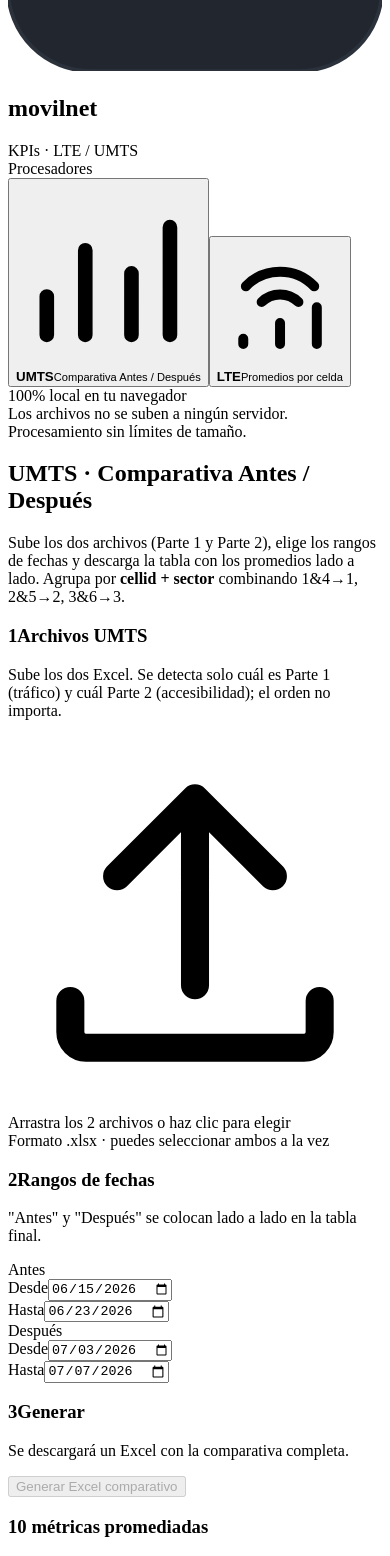
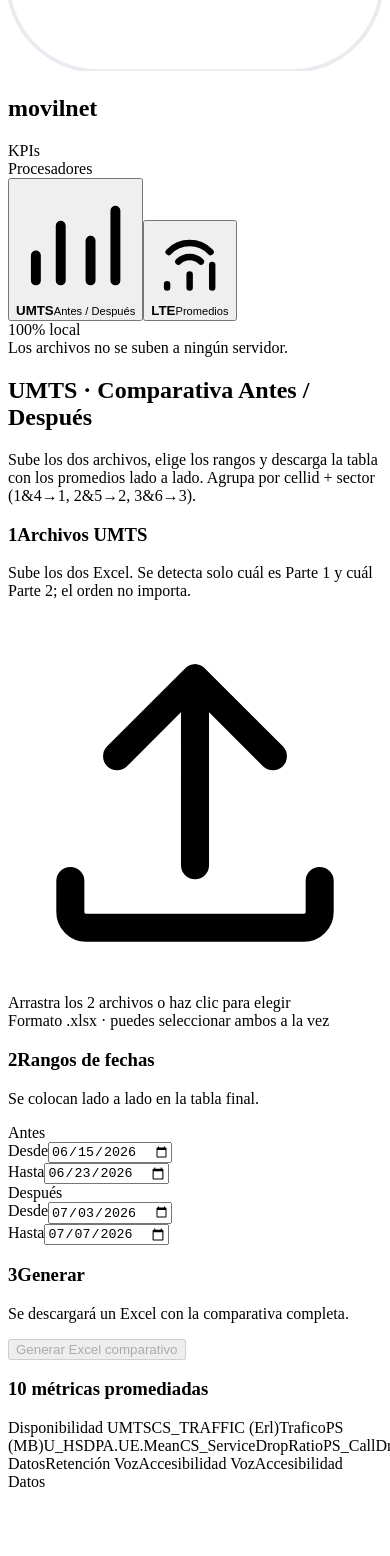
Before and after one commit to rblanco92/movilnet-kpi-tool, a Next.js app: page / in a window 390 px wide. Shown: the part 311-1867 px from the top of the page. After the commit the page ends 1810 px from the top, so only its background shows below. Built offline with nearby package versions, Linux system fonts and the light colour scheme.

Commit message:
Rediseno compacto estilo app - tarjeta centrada

```diff
--- a/app/globals.css
+++ b/app/globals.css
@@ -1,29 +1,23 @@
 :root {
   --mv-red: #e8434e;
   --mv-red-dark: #cf3742;
-  --mv-red-glow: rgba(232, 67, 78, 0.35);
-  --mv-coral: #f0616e;
 
-  --mv-ink: #1c2024;
+  --mv-ink: #16191d;
   --mv-ink-soft: #5b6168;
-  --mv-muted: #8b9298;
+  --mv-muted: #9aa0a8;
 
-  --mv-bg: #eef1f5;
+  --mv-bg: #eef0f3;
   --mv-card: #ffffff;
-  --mv-line: #e4e8ec;
-  --mv-line-2: #f1f4f7;
+  --mv-line: #e8ebef;
+  --mv-line-2: #f4f6f8;
 
-  /* Sidebar oscuro */
-  --sb-bg: #191d24;
-  --sb-bg-2: #21262f;
-  --sb-line: #2c323c;
-  --sb-text: #aeb6c2;
-  --sb-text-dim: #6b7482;
-  --sb-active: #e8434e;
+  /* Sidebar claro */
+  --sb-bg: #f7f8fa;
+  --sb-line: #e8ebef;
+  --sb-text: #4a5057;
+  --sb-text-dim: #9aa0a8;
 
-  --mv-antes: #eaf2fb;
   --mv-antes-dot: #4a90d9;
-  --mv-despues: #fdeee7;
   --mv-despues-dot: #ef8b52;
 
   --ok: #3f9a5a;
@@ -34,10 +28,10 @@
   --font-display: "Poppins", "Segoe UI", Arial, sans-serif;
   --font-body: "Roboto", "Segoe UI", Arial, sans-serif;
 
-  --radius: 16px;
-  --shadow-sm: 0 1px 2px rgba(20, 30, 40, 0.05);
-  --shadow-md: 0 6px 20px rgba(20, 30, 40, 0.08);
-  --shadow-lg: 0 18px 50px rgba(20, 30, 40, 0.12);
+  --radius: 18px;
+  --radius-sm: 12px;
+  --shadow-sm: 0 1px 3px rgba(20, 30, 40, 0.05);
+  --shadow-md: 0 6px 22px rgba(20, 30, 40, 0.06);
 }
 
 * {
@@ -51,6 +45,7 @@
   background: var(--mv-bg);
   color: var(--mv-ink);
   font-family: var(--font-body);
+  font-size: 14px;
   -webkit-font-smoothing: antialiased;
 }
 
@@ -58,49 +53,52 @@
   color: var(--mv-red);
 }
 
-/* ========= SHELL ========= */
+/* ========= SHELL (centrado, angosto) ========= */
 .shell {
+  max-width: 960px;
+  margin: 30px auto;
+  background: var(--mv-card);
+  border: 1px solid var(--mv-line);
+  border-radius: 24px;
+  box-shadow: var(--shadow-md);
+  overflow: hidden;
   display: grid;
-  grid-template-columns: 250px 1fr;
-  min-height: 100vh;
+  grid-template-columns: 215px 1fr;
+  min-height: 540px;
 }
 
 /* ========= SIDEBAR ========= */
 .sidebar {
   background: var(--sb-bg);
   border-right: 1px solid var(--sb-line);
-  padding: 24px 16px;
+  padding: 20px 14px;
   display: flex;
   flex-direction: column;
-  position: sticky;
-  top: 0;
-  height: 100vh;
 }
 
 .sb-brand {
   display: flex;
   align-items: center;
-  gap: 12px;
-  padding: 4px 8px 22px;
+  gap: 11px;
+  padding: 4px 6px 16px;
   border-bottom: 1px solid var(--sb-line);
-  margin-bottom: 18px;
+  margin-bottom: 16px;
 }
 
 .sb-brand .mark {
-  width: 40px;
-  height: 40px;
+  width: 36px;
+  height: 36px;
   flex: 0 0 auto;
-  filter: drop-shadow(0 4px 10px var(--mv-red-glow));
 }
 
 .sb-brand h1 {
   font-family: var(--font-display);
   font-weight: 700;
-  font-size: 19px;
-  letter-spacing: -0.4px;
+  font-size: 17px;
+  letter-spacing: -0.3px;
   margin: 0;
   line-height: 1.1;
-  color: #fff;
+  color: var(--mv-ink);
 }
 
 .sb-brand h1 span {
@@ -111,21 +109,21 @@
   display: block;
   font-family: var(--font-body);
   font-weight: 400;
-  font-size: 11px;
-  letter-spacing: 0.5px;
+  font-size: 10px;
+  letter-spacing: 0.4px;
   color: var(--sb-text-dim);
-  margin-top: 2px;
+  margin-top: 1px;
   text-transform: uppercase;
 }
 
 .sb-label {
-  font-size: 10.5px;
+  font-size: 10px;
   font-weight: 700;
-  letter-spacing: 1.2px;
+  letter-spacing: 1px;
   text-transform: uppercase;
   color: var(--sb-text-dim);
-  padding: 0 10px;
-  margin: 6px 0 10px;
+  padding: 0 8px;
+  margin: 4px 0 9px;
 }
 
 .sb-nav {
@@ -136,65 +134,84 @@
 
 .sb-item {
   display: flex;
-  align-items: flex-start;
-  gap: 12px;
+  align-items: center;
+  gap: 11px;
   width: 100%;
   text-align: left;
-  padding: 12px 12px;
-  border-radius: 11px;
+  padding: 10px 11px;
+  border-radius: 13px;
   border: 1px solid transparent;
   background: transparent;
   color: var(--sb-text);
   font-family: var(--font-body);
   cursor: pointer;
-  transition: all 0.16s ease;
+  transition: all 0.14s ease;
 }
 
 .sb-item:hover {
-  background: var(--sb-bg-2);
-  color: #fff;
+  background: #eef0f3;
 }
 
 .sb-item.active {
-  background: linear-gradient(135deg, var(--mv-red), var(--mv-red-dark));
-  border-color: var(--mv-red);
-  color: #fff;
-  box-shadow: 0 8px 22px var(--mv-red-glow);
+  background: #fff;
+  border-color: var(--mv-line);
+  color: var(--mv-ink);
+  box-shadow: var(--shadow-sm);
 }
 
-.sb-item .ic {
+/* icono en cuadro de color (estilo app de referencia) */
+.sb-item .ic-box {
   flex: 0 0 auto;
-  width: 22px;
-  height: 22px;
-  margin-top: 1px;
+  width: 34px;
+  height: 34px;
+  border-radius: 11px;
+  display: grid;
+  place-items: center;
+  background: #eceef1;
+  color: var(--sb-text-dim);
+  transition: all 0.14s ease;
+}
+
+.sb-item .ic-box svg {
+  width: 18px;
+  height: 18px;
+}
+
+.sb-item.active .ic-box {
+  background: var(--mv-red);
+  color: #fff;
 }
 
 .sb-item .txt {
   display: flex;
   flex-direction: column;
-  gap: 2px;
+  gap: 1px;
   min-width: 0;
 }
 
 .sb-item .txt b {
   font-weight: 700;
-  font-size: 14px;
+  font-size: 13.5px;
   line-height: 1.1;
 }
 
 .sb-item .txt small {
-  font-size: 11px;
+  font-size: 10.5px;
   font-weight: 400;
-  opacity: 0.75;
-  line-height: 1.25;
+  color: var(--sb-text-dim);
+  line-height: 1.2;
+}
+
+.sb-item.active .txt small {
+  color: var(--mv-ink-soft);
 }
 
 .sb-foot {
   margin-top: auto;
-  padding: 14px 10px 4px;
+  padding: 12px 8px 2px;
   border-top: 1px solid var(--sb-line);
   color: var(--sb-text-dim);
-  font-size: 11px;
+  font-size: 10.5px;
   line-height: 1.5;
 }
 
@@ -202,34 +219,32 @@
   display: inline-flex;
   align-items: center;
   gap: 6px;
-  color: #7fc99a;
+  color: var(--ok);
   font-weight: 600;
-  margin-bottom: 4px;
+  margin-bottom: 3px;
 }
 
 .sb-foot .priv .dotp {
-  width: 7px;
-  height: 7px;
+  width: 6px;
+  height: 6px;
   border-radius: 50%;
   background: #4ec07d;
-  box-shadow: 0 0 8px #4ec07d;
 }
 
 /* ========= MAIN ========= */
 .main {
-  padding: 30px 34px 60px;
-  max-width: 1120px;
+  padding: 26px 30px 30px;
 }
 
 .page-head {
-  margin-bottom: 22px;
+  margin-bottom: 20px;
 }
 
 .page-head h2 {
   font-family: var(--font-display);
   font-weight: 700;
-  font-size: 24px;
-  letter-spacing: -0.5px;
+  font-size: 21px;
+  letter-spacing: -0.4px;
   margin: 0 0 4px;
   color: var(--mv-ink);
 }
@@ -237,23 +252,14 @@
 .page-head p {
   margin: 0;
   color: var(--mv-ink-soft);
-  font-size: 14px;
+  font-size: 12.5px;
   line-height: 1.5;
-  max-width: 680px;
 }
 
-/* Grid de contenido: 2 columnas para reducir scroll */
-.grid {
-  display: grid;
-  grid-template-columns: 1.15fr 0.85fr;
-  gap: 18px;
-  align-items: start;
-}
-
-.col {
+.stack {
   display: flex;
   flex-direction: column;
-  gap: 18px;
+  gap: 14px;
 }
 
 /* ========= CARD ========= */
@@ -261,23 +267,17 @@
   background: var(--mv-card);
   border: 1px solid var(--mv-line);
   border-radius: var(--radius);
-  padding: 20px;
-  box-shadow: var(--shadow-sm);
-  transition: box-shadow 0.2s ease;
-}
-
-.card:hover {
-  box-shadow: var(--shadow-md);
+  padding: 18px;
 }
 
 .card h3 {
   font-family: var(--font-body);
-  font-weight: 800;
-  font-size: 12px;
-  letter-spacing: 0.7px;
+  font-weight: 700;
+  font-size: 11px;
+  letter-spacing: 0.5px;
   text-transform: uppercase;
   color: var(--mv-ink);
-  margin: 0 0 4px;
+  margin: 0 0 3px;
   display: flex;
   align-items: center;
 }
@@ -285,32 +285,31 @@
 .card h3 .num {
   display: inline-grid;
   place-items: center;
-  width: 22px;
-  height: 22px;
+  width: 20px;
+  height: 20px;
   border-radius: 7px;
-  background: linear-gradient(135deg, var(--mv-red), var(--mv-red-dark));
+  background: var(--mv-red);
   color: #fff;
-  font-size: 12px;
-  margin-right: 10px;
+  font-size: 11px;
+  margin-right: 9px;
   flex: 0 0 auto;
-  box-shadow: 0 4px 10px var(--mv-red-glow);
 }
 
 .card .hint {
   color: var(--mv-ink-soft);
-  font-size: 12.5px;
-  margin: 2px 0 15px 32px;
-  line-height: 1.45;
+  font-size: 12px;
+  margin: 2px 0 13px 29px;
+  line-height: 1.4;
 }
 
 /* ========= DROP ========= */
 .drop {
   border: 1.5px dashed var(--mv-line);
-  border-radius: 12px;
-  padding: 28px 20px;
+  border-radius: var(--radius-sm);
+  padding: 22px 16px;
   text-align: center;
   cursor: pointer;
-  transition: all 0.16s ease;
+  transition: all 0.14s ease;
   background: var(--mv-line-2);
 }
 
@@ -318,53 +317,52 @@
 .drop.over {
   border-color: var(--mv-red);
   background: #fdeef0;
-  transform: translateY(-1px);
 }
 
 .drop .ico {
-  width: 34px;
-  height: 34px;
-  margin: 0 auto 8px;
+  width: 30px;
+  height: 30px;
+  margin: 0 auto 7px;
   color: var(--mv-red);
 }
 
 .drop .big {
   font-weight: 700;
-  font-size: 14.5px;
+  font-size: 13px;
   color: var(--mv-ink);
 }
 
 .drop .small {
   color: var(--mv-muted);
-  font-size: 12.5px;
-  margin-top: 4px;
+  font-size: 11.5px;
+  margin-top: 3px;
 }
 
 .files {
   list-style: none;
   padding: 0;
-  margin: 14px 0 0;
+  margin: 12px 0 0;
   display: flex;
   flex-direction: column;
-  gap: 8px;
+  gap: 6px;
 }
 
 .files li {
   display: flex;
   align-items: center;
-  gap: 10px;
+  gap: 9px;
   background: var(--mv-line-2);
   border: 1px solid var(--mv-line);
-  border-radius: 9px;
-  padding: 9px 12px;
-  font-size: 13px;
+  border-radius: 10px;
+  padding: 8px 11px;
+  font-size: 12.5px;
 }
 
 .files .role {
   margin-left: auto;
-  font-size: 10.5px;
+  font-size: 10px;
   font-weight: 700;
-  padding: 2px 9px;
+  padding: 2px 8px;
   border-radius: 20px;
   background: #fdeae2;
   color: var(--mv-despues-dot);
@@ -386,7 +384,7 @@
   color: var(--mv-muted);
   border: none;
   background: none;
-  font-size: 15px;
+  font-size: 14px;
   line-height: 1;
   padding: 0 2px;
 }
@@ -399,32 +397,28 @@
 .ranges {
   display: grid;
   grid-template-columns: 1fr 1fr;
-  gap: 14px;
-}
-
-.ranges.single {
-  grid-template-columns: 1fr;
+  gap: 12px;
 }
 
 .range-box {
   background: var(--mv-line-2);
   border: 1px solid var(--mv-line);
-  border-radius: 12px;
-  padding: 14px;
+  border-radius: var(--radius-sm);
+  padding: 13px;
 }
 
 .range-box .label {
   font-weight: 700;
-  font-size: 12.5px;
-  margin-bottom: 10px;
+  font-size: 12px;
+  margin-bottom: 9px;
   display: flex;
   align-items: center;
-  gap: 8px;
+  gap: 7px;
 }
 
 .range-box .dot {
-  width: 11px;
-  height: 11px;
+  width: 10px;
+  height: 10px;
   border-radius: 3px;
 }
 
@@ -436,61 +430,59 @@
   background: var(--mv-despues-dot);
 }
 
+.range-box.wide {
+  display: grid;
+  grid-template-columns: 1fr 1fr;
+  gap: 12px;
+}
+
 .field {
-  margin-bottom: 10px;
+  margin-bottom: 9px;
 }
 
 .field:last-child {
   margin-bottom: 0;
 }
 
+.range-box.wide .field {
+  margin-bottom: 0;
+}
+
 .field label {
   display: block;
-  font-size: 11.5px;
+  font-size: 11px;
   color: var(--mv-ink-soft);
   margin-bottom: 4px;
 }
 
 input[type="date"] {
   width: 100%;
-  padding: 9px 10px;
+  padding: 8px 9px;
   border-radius: 8px;
   border: 1px solid var(--mv-line);
   background: #fff;
   color: var(--mv-ink);
   font-family: var(--font-body);
-  font-size: 13.5px;
+  font-size: 13px;
 }
 
 input[type="date"]:focus {
   outline: none;
   border-color: var(--mv-red);
-  box-shadow: 0 0 0 3px rgba(232, 67, 78, 0.12);
+  box-shadow: 0 0 0 3px rgba(232, 67, 78, 0.1);
 }
 
-/* ========= METRICS ========= */
-.metrics-note {
-  font-size: 12px;
-  color: var(--mv-ink-soft);
-  line-height: 1.65;
-}
-
-.metrics-note b {
-  color: var(--mv-ink);
-  font-weight: 700;
-}
-
+/* ========= METRICS (chips) ========= */
 .chips {
   display: flex;
   flex-wrap: wrap;
-  gap: 6px;
-  margin-top: 4px;
+  gap: 5px;
 }
 
 .chip {
-  font-size: 11px;
+  font-size: 10.5px;
   font-weight: 600;
-  padding: 4px 9px;
+  padding: 3px 8px;
   border-radius: 20px;
   background: var(--mv-line-2);
   border: 1px solid var(--mv-line);
@@ -498,85 +490,63 @@
 }
 
 /* ========= RUN / ACTION ========= */
-.run-card {
-  background: linear-gradient(135deg, #21262f, #191d24);
-  border: 1px solid var(--sb-line);
-  color: #fff;
-  box-shadow: var(--shadow-md);
-}
-
-.run-card h3 {
-  color: #fff;
-}
-
-.run-card .hint {
-  color: #9aa3af;
+.run-row {
+  display: flex;
+  align-items: center;
+  gap: 14px;
+  flex-wrap: wrap;
 }
 
 .btn {
-  width: 100%;
-  background: linear-gradient(135deg, var(--mv-red), var(--mv-red-dark));
+  background: var(--mv-red);
   color: #fff;
   border: none;
-  border-radius: 11px;
-  padding: 15px 22px;
+  border-radius: 12px;
+  padding: 12px 24px;
   font-family: var(--font-body);
-  font-weight: 800;
-  font-size: 15px;
+  font-weight: 700;
+  font-size: 13.5px;
   letter-spacing: 0.2px;
   cursor: pointer;
-  transition: all 0.16s ease;
-  box-shadow: 0 8px 22px var(--mv-red-glow);
+  transition: background 0.14s ease;
+  white-space: nowrap;
 }
 
 .btn:hover:not(:disabled) {
-  transform: translateY(-1px);
-  box-shadow: 0 12px 28px var(--mv-red-glow);
-}
-
-.btn:active:not(:disabled) {
-  transform: translateY(0);
+  background: var(--mv-red-dark);
 }
 
 .btn:disabled {
-  opacity: 0.4;
+  opacity: 0.45;
   cursor: not-allowed;
-  box-shadow: none;
 }
 
 .status {
-  font-size: 13px;
-  line-height: 1.5;
-  margin-top: 14px;
-  padding: 11px 13px;
-  border-radius: 10px;
-  background: rgba(255, 255, 255, 0.06);
-  border: 1px solid rgba(255, 255, 255, 0.08);
-  color: #cfd5dd;
+  font-size: 12.5px;
+  line-height: 1.45;
+  color: var(--mv-ink-soft);
+  flex: 1;
+  min-width: 200px;
 }
 
 .status.err {
-  background: rgba(208, 69, 79, 0.15);
-  border-color: rgba(208, 69, 79, 0.3);
-  color: #ff9ea3;
+  color: var(--err);
 }
 
 .status.ok {
-  background: rgba(78, 192, 125, 0.13);
-  border-color: rgba(78, 192, 125, 0.3);
-  color: #8fe3ab;
+  color: var(--ok);
 }
 
 .spinner {
   display: inline-block;
-  width: 14px;
-  height: 14px;
-  border: 2px solid rgba(255, 255, 255, 0.25);
-  border-top-color: #fff;
+  width: 13px;
+  height: 13px;
+  border: 2px solid rgba(232, 67, 78, 0.25);
+  border-top-color: var(--mv-red);
   border-radius: 50%;
   animation: spin 0.7s linear infinite;
   vertical-align: -2px;
-  margin-right: 8px;
+  margin-right: 7px;
 }
 
 @keyframes spin {
@@ -586,14 +556,17 @@
 }
 
 /* ========= RESPONSIVE ========= */
-@media (max-width: 900px) {
+@media (max-width: 760px) {
   .shell {
     grid-template-columns: 1fr;
+    margin: 0;
+    border-radius: 0;
+    border: none;
+    min-height: 100vh;
   }
   .sidebar {
-    position: static;
-    height: auto;
-    flex-direction: column;
+    border-right: none;
+    border-bottom: 1px solid var(--sb-line);
   }
   .sb-nav {
     flex-direction: row;
@@ -603,18 +576,13 @@
     flex: 1 1 45%;
   }
   .sb-foot {
-    margin-top: 16px;
-  }
-  .grid {
-    grid-template-columns: 1fr;
-  }
-  .main {
-    padding: 22px 18px 50px;
+    margin-top: 14px;
   }
 }
 
-@media (max-width: 520px) {
-  .ranges {
+@media (max-width: 480px) {
+  .ranges,
+  .range-box.wide {
     grid-template-columns: 1fr;
   }
   .sb-item {
--- a/app/page.jsx
+++ b/app/page.jsx
@@ -6,7 +6,7 @@
 function MovilnetMark() {
   return (
     <svg viewBox="0 0 100 100" className="mark" aria-label="Movilnet">
-      <rect width="100" height="100" rx="22" fill="#21262f" stroke="#2c323c" />
+      <rect width="100" height="100" rx="24" fill="#ffffff" stroke="#e8ebef" />
       <path
         d="M18 74 L18 40 C18 34 26 32 30 38 L44 60 C47 65 53 65 56 60 L70 38 C74 32 82 34 82 40 L82 74 L70 74 L70 50 L60 66 C55 74 45 74 40 66 L30 50 L30 74 Z"
         fill="#e8434e"
@@ -16,13 +16,13 @@
 }
 
 const IconUmts = (
-  <svg className="ic" viewBox="0 0 24 24" fill="none" stroke="currentColor" strokeWidth="1.9" strokeLinecap="round" strokeLinejoin="round">
+  <svg viewBox="0 0 24 24" fill="none" stroke="currentColor" strokeWidth="2" strokeLinecap="round" strokeLinejoin="round">
     <path d="M4 20v-5M9 20V9M15 20v-8M20 20V6" />
   </svg>
 );
 
 const IconLte = (
-  <svg className="ic" viewBox="0 0 24 24" fill="none" stroke="currentColor" strokeWidth="1.9" strokeLinecap="round" strokeLinejoin="round">
+  <svg viewBox="0 0 24 24" fill="none" stroke="currentColor" strokeWidth="2" strokeLinecap="round" strokeLinejoin="round">
     <path d="M12 20v-4M5 20v-1M19 20v-7M8.5 12a5 5 0 0 1 7 0M5.5 9a9 9 0 0 1 13 0" />
   </svg>
 );
@@ -102,12 +102,18 @@
   );
 }
 
-function StatusBox({ busy, status }) {
-  if (!status) return null;
+function RunRow({ busy, status, disabled, label, onRun }) {
   return (
-    <div className={"status " + (status.type === "err" ? "err" : status.type === "ok" ? "ok" : "")}>
+    <div className="run-row">
+      <button className="btn" disabled={disabled} onClick={onRun}>
+        {busy ? "Procesando…" : label}
+      </button>
+      {status && (
+        <span className={"status " + (status.type === "err" ? "err" : status.type === "ok" ? "ok" : "")}>
           {busy && <span className="spinner" />}
           {status.msg}
+        </span>
+      )}
     </div>
   );
 }
@@ -183,7 +189,7 @@
             <h1>
               movil<span>net</span>
             </h1>
-            <span className="tag">KPIs · LTE / UMTS</span>
+            <span className="tag">KPIs</span>
           </div>
         </div>
 
@@ -193,20 +199,20 @@
             className={"sb-item" + (tab === "umts" ? " active" : "")}
             onClick={() => go("umts")}
           >
-            {IconUmts}
+            <span className="ic-box">{IconUmts}</span>
             <span className="txt">
               <b>UMTS</b>
-              <small>Comparativa Antes / Después</small>
+              <small>Antes / Después</small>
             </span>
           </button>
           <button
             className={"sb-item" + (tab === "lte" ? " active" : "")}
             onClick={() => go("lte")}
           >
-            {IconLte}
+            <span className="ic-box">{IconLte}</span>
             <span className="txt">
               <b>LTE</b>
-              <small>Promedios por celda</small>
+              <small>Promedios</small>
             </span>
           </button>
         </nav>
@@ -214,9 +220,9 @@
         <div className="sb-foot">
           <span className="priv">
             <span className="dotp" />
-            100% local en tu navegador
+            100% local
           </span>
-          <div>Los archivos no se suben a ningún servidor. Procesamiento sin límites de tamaño.</div>
+          <div>Los archivos no se suben a ningún servidor.</div>
         </div>
       </aside>
 
@@ -227,21 +233,20 @@
             <div className="page-head">
               <h2>UMTS · Comparativa Antes / Después</h2>
               <p>
-                Sube los dos archivos (Parte 1 y Parte 2), elige los rangos de
-                fechas y descarga la tabla con los promedios lado a lado. Agrupa
-                por <b>cellid + sector</b> combinando 1&amp;4→1, 2&amp;5→2, 3&amp;6→3.
+                Sube los dos archivos, elige los rangos y descarga la tabla con
+                los promedios lado a lado. Agrupa por cellid + sector (1&amp;4→1,
+                2&amp;5→2, 3&amp;6→3).
               </p>
             </div>
 
-            <div className="grid">
-              <div className="col">
+            <div className="stack">
               <div className="card">
                 <h3>
                   <span className="num">1</span>Archivos UMTS
                 </h3>
                 <p className="hint">
-                    Sube los dos Excel. Se detecta solo cuál es Parte 1 (tráfico)
-                    y cuál Parte 2 (accesibilidad); el orden no importa.
+                  Sube los dos Excel. Se detecta solo cuál es Parte 1 y cuál
+                  Parte 2; el orden no importa.
                 </p>
                 <FileDrop
                   label="Arrastra los 2 archivos o haz clic para elegir"
@@ -257,9 +262,7 @@
                 <h3>
                   <span className="num">2</span>Rangos de fechas
                 </h3>
-                  <p className="hint">
-                    "Antes" y "Después" se colocan lado a lado en la tabla final.
-                  </p>
+                <p className="hint">Se colocan lado a lado en la tabla final.</p>
                 <div className="ranges">
                   <div className="range-box">
                     <div className="label">
@@ -291,24 +294,19 @@
                   </div>
                 </div>
               </div>
-              </div>
 
-              <div className="col">
-                <div className="card run-card">
+              <div className="card">
                 <h3>
                   <span className="num">3</span>Generar
                 </h3>
-                  <p className="hint">
-                    Se descargará un Excel con la comparativa completa.
-                  </p>
-                  <button
-                    className="btn"
+                <p className="hint">Se descargará un Excel con la comparativa completa.</p>
+                <RunRow
+                  busy={busy}
+                  status={status}
                   disabled={busy || umtsFiles.length < 2}
-                    onClick={runUMTS}
-                  >
-                    {busy ? "Procesando…" : "Generar Excel comparativo"}
-                  </button>
-                  <StatusBox busy={busy} status={status} />
+                  label="Generar Excel comparativo"
+                  onRun={runUMTS}
+                />
               </div>
 
               <div className="card">
@@ -331,7 +329,6 @@
                 </div>
               </div>
             </div>
-            </div>
           </>
         )}
 
@@ -341,13 +338,12 @@
               <h2>LTE · Promedios por celda</h2>
               <p>
                 Sube un archivo LTE, elige el rango de fechas y descarga la tabla
-                de promedios. Extrae <b>eNodeB Function Name</b> y{" "}
-                <b>Local Cell ID</b> de la columna "Cell".
+                de promedios. Extrae eNodeB Function Name y Local Cell ID de la
+                columna "Cell".
               </p>
             </div>
 
-            <div className="grid">
-              <div className="col">
+            <div className="stack">
               <div className="card">
                 <h3>
                   <span className="num">1</span>Archivo LTE
@@ -369,8 +365,7 @@
                   <span className="num">2</span>Rango de fechas
                 </h3>
                 <p className="hint">Se filtra la columna "Start Time" (inclusivo).</p>
-                  <div className="ranges single">
-                    <div className="range-box">
+                <div className="range-box wide">
                   <div className="field">
                     <label>Desde</label>
                     <input type="date" value={lteStart} onChange={(e) => setLteStart(e.target.value)} />
@@ -381,25 +376,19 @@
                   </div>
                 </div>
               </div>
-                </div>
-              </div>
 
-              <div className="col">
-                <div className="card run-card">
+              <div className="card">
                 <h3>
                   <span className="num">3</span>Generar
                 </h3>
-                  <p className="hint">
-                    Se descargará un Excel con los promedios por celda.
-                  </p>
-                  <button
-                    className="btn"
+                <p className="hint">Se descargará un Excel con los promedios por celda.</p>
+                <RunRow
+                  busy={busy}
+                  status={status}
                   disabled={busy || lteFiles.length === 0}
-                    onClick={runLTE}
-                  >
-                    {busy ? "Procesando…" : "Generar Excel LTE"}
-                  </button>
-                  <StatusBox busy={busy} status={status} />
+                  label="Generar Excel LTE"
+                  onRun={runLTE}
+                />
               </div>
 
               <div className="card">
@@ -418,7 +407,6 @@
                 </div>
               </div>
             </div>
-            </div>
           </>
         )}
       </main>
```
Lines whose indentation alone changed are shown as unchanged.
